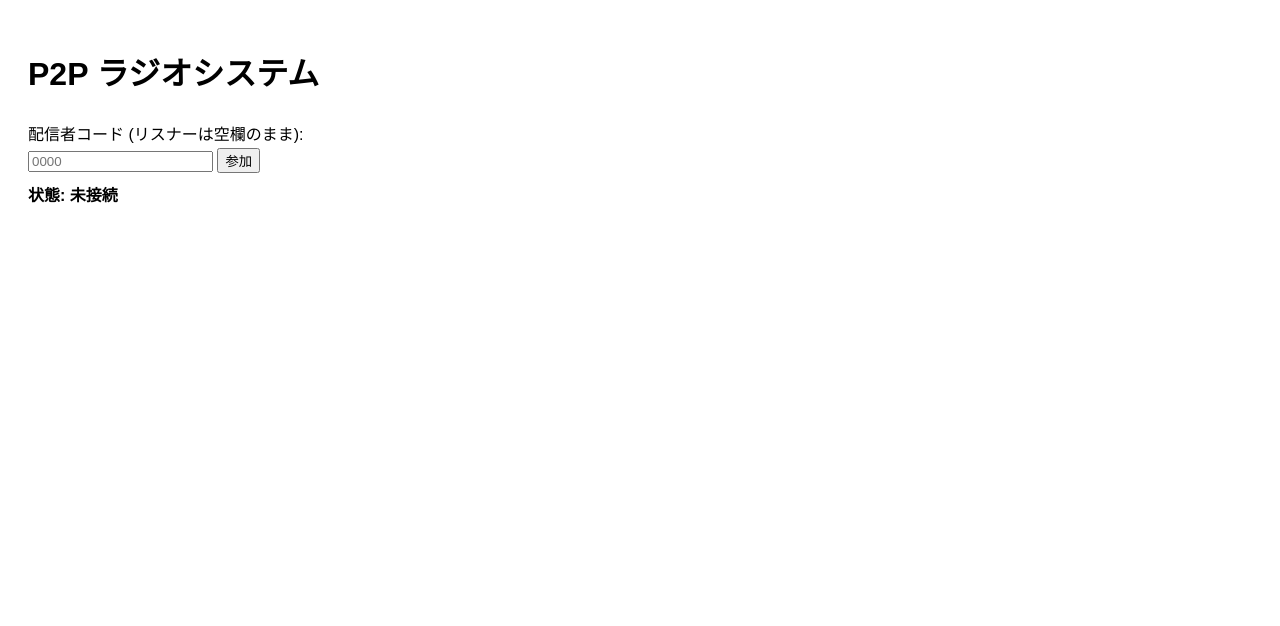
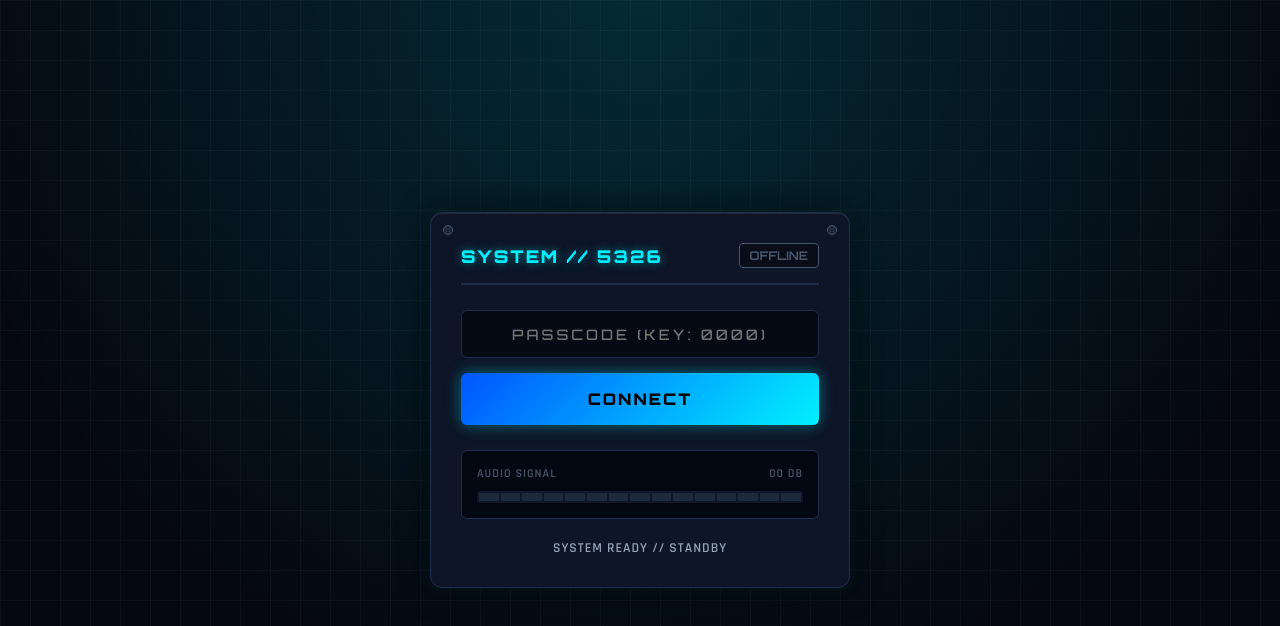
Before and after one commit to tong-x9r2q4-v/mobileBattery-, a plain HTML site: page index.html in a window 1280 px wide. Drawn offline with Linux system fonts and the light colour scheme.

Commit message:
Update index.html

```diff
--- a/index.html
+++ b/index.html
@@ -2,136 +2,391 @@
 <html lang="ja">
 <head>
   <meta charset="UTF-8">
-  <title>ラジオ配信システム</title>
-  <!-- PeerJS ライブラリの読み込み -->
+  <meta name="viewport" content="width=device-width, initial-scale=1.0">
+  <title>CYBER BROADCAST // P2P RADIO</title>
   <script src="https://unpkg.com/peerjs@1.5.2/dist/peerjs.min.js"></script>
   <style>
-    body { font-family: sans-serif; padding: 20px; line-height: 1.6; }
-    .status { font-weight: bold; margin-top: 10px; }
+    @import url('https://fonts.googleapis.com/css2?family=Orbitron:wght@500;700;900&family=Rajdhani:wght@600;700&display=swap');
+
+    :root {
+      --bg: #050811;
+      --panel: #0d1527;
+      --border: #1e2d4a;
+      --neon-blue: #00f0ff;
+      --neon-pink: #ff0055;
+      --neon-green: #00ff66;
+      --text: #e2e8f0;
+      --dim: #475569;
+    }
+
+    * { box-sizing: border-box; margin: 0; padding: 0; }
+
+    body {
+      font-family: 'Rajdhani', sans-serif;
+      background-color: var(--bg);
+      color: var(--text);
+      min-height: 100vh;
+      display: flex;
+      justify-content: center;
+      align-items: center;
+      padding: 20px;
+      background-image:
+        radial-gradient(circle at 50% 0%, rgba(0, 240, 255, 0.15), transparent 70%),
+        linear-gradient(rgba(255, 255, 255, 0.03) 1px, transparent 1px),
+        linear-gradient(90deg, rgba(255, 255, 255, 0.03) 1px, transparent 1px);
+      background-size: 100% 100%, 30px 30px, 30px 30px;
+    }
+
+    .rack {
+      background: var(--panel);
+      width: 100%;
+      max-width: 420px;
+      padding: 30px;
+      border-radius: 12px;
+      border: 1px solid var(--border);
+      box-shadow:
+        0 0 30px rgba(0, 0, 0, 0.8),
+        inset 0 1px 1px rgba(255, 255, 255, 0.1),
+        0 0 15px rgba(0, 240, 255, 0.1);
+      position: relative;
+    }
+
+    /* 角のボルト装飾 */
+    .rack::before, .rack::after {
+      content: '';
+      position: absolute;
+      width: 8px;
+      height: 8px;
+      background: #1e293b;
+      border: 1px solid #475569;
+      border-radius: 50%;
+    }
+    .rack::before { top: 12px; left: 12px; }
+    .rack::after { top: 12px; right: 12px; }
+
+    .header {
+      display: flex;
+      justify-content: space-between;
+      align-items: center;
+      border-bottom: 2px solid var(--border);
+      padding-bottom: 15px;
+      margin-bottom: 25px;
+    }
+
+    .title {
+      font-family: 'Orbitron', sans-serif;
+      font-size: 1.1rem;
+      font-weight: 900;
+      letter-spacing: 2px;
+      color: var(--neon-blue);
+      text-shadow: 0 0 10px rgba(0, 240, 255, 0.5);
+    }
+
+    /* ON AIR サイン */
+    .on-air {
+      font-family: 'Orbitron', sans-serif;
+      font-size: 0.75rem;
+      font-weight: 700;
+      padding: 4px 10px;
+      border-radius: 4px;
+      border: 1px solid var(--dim);
+      color: var(--dim);
+      background: rgba(0,0,0,0.4);
+      transition: all 0.3s ease;
+    }
+
+    .on-air.active {
+      color: #fff;
+      background: var(--neon-pink);
+      border-color: var(--neon-pink);
+      box-shadow: 0 0 15px var(--neon-pink);
+      animation: blink 1s infinite alternate;
+    }
+
+    @keyframes blink {
+      0% { opacity: 0.8; }
+      100% { opacity: 1; filter: drop-shadow(0 0 8px var(--neon-pink)); }
+    }
+
+    .control-panel {
+      display: flex;
+      flex-direction: column;
+      gap: 15px;
+      margin-bottom: 25px;
+    }
+
+    .input-box {
+      position: relative;
+    }
+
+    input[type="password"] {
+      width: 100%;
+      padding: 14px;
+      background: #050a14;
+      border: 1px solid var(--border);
+      border-radius: 6px;
+      color: var(--neon-blue);
+      font-family: 'Orbitron', sans-serif;
+      font-size: 0.9rem;
+      letter-spacing: 3px;
+      text-align: center;
+      outline: none;
+      transition: all 0.3s;
+    }
+
+    input[type="password"]:focus {
+      border-color: var(--neon-blue);
+      box-shadow: 0 0 10px rgba(0, 240, 255, 0.3);
+    }
+
+    .btn-launch {
+      width: 100%;
+      padding: 16px;
+      background: linear-gradient(135deg, #0055ff, #00f0ff);
+      border: none;
+      border-radius: 6px;
+      color: #000;
+      font-family: 'Orbitron', sans-serif;
+      font-weight: 900;
+      font-size: 1rem;
+      letter-spacing: 2px;
+      cursor: pointer;
+      box-shadow: 0 0 15px rgba(0, 240, 255, 0.4);
+      transition: all 0.2s;
+    }
+
+    .btn-launch:hover {
+      transform: translateY(-2px);
+      box-shadow: 0 0 25px rgba(0, 240, 255, 0.7);
+    }
+
+    .btn-launch:active {
+      transform: translateY(0);
+    }
+
+    .btn-launch:disabled {
+      background: #1e293b;
+      color: #475569;
+      box-shadow: none;
+      cursor: not-allowed;
+    }
+
+    /* イコライザー / 視覚メーター */
+    .visualizer-box {
+      background: #030712;
+      border: 1px solid var(--border);
+      border-radius: 6px;
+      padding: 15px;
+    }
+
+    .vis-header {
+      display: flex;
+      justify-content: space-between;
+      font-size: 0.75rem;
+      color: var(--dim);
+      margin-bottom: 10px;
+      letter-spacing: 1px;
+    }
+
+    .meter-bar {
+      height: 12px;
+      background: #0f172a;
+      border-radius: 3px;
+      overflow: hidden;
+      display: flex;
+      gap: 2px;
+      padding: 2px;
+    }
+
+    .meter-block {
+      flex: 1;
+      background: #1e293b;
+      border-radius: 1px;
+      transition: background 0.05s;
+    }
+
+    .status-monitor {
+      margin-top: 20px;
+      font-size: 0.85rem;
+      color: #94a3b8;
+      text-align: center;
+      min-height: 1.2em;
+      letter-spacing: 1px;
+    }
   </style>
 </head>
 <body>
-  <h1>P2P ラジオシステム</h1>
 
-  <div>
-    <label for="passInput">配信者コード (リスナーは空欄のまま):</label><br>
-    <input type="password" id="passInput" placeholder="0000">
-    <button id="joinBtn">参加</button>
+  <div class="rack">
+    <div class="header">
+      <div class="title">SYSTEM // 5326</div>
+      <div id="onAirTag" class="on-air">OFFLINE</div>
+    </div>
+
+    <div class="control-panel">
+      <div class="input-box">
+        <input type="password" id="passInput" placeholder="PASSCODE (KEY: 0000)">
+      </div>
+      <button id="joinBtn" class="btn-launch">CONNECT</button>
+    </div>
+
+    <div class="visualizer-box">
+      <div class="vis-header">
+        <span>AUDIO SIGNAL</span>
+        <span id="dbValue">00 DB</span>
+      </div>
+      <div class="meter-bar" id="meterBar">
+        <!-- JSでブロック（イコライザー風）を生成 -->
+      </div>
+    </div>
+
+    <div id="statusText" class="status-monitor">SYSTEM READY // STANDBY</div>
   </div>
 
-  <div id="status" class="status">状態: 未接続</div>
-
-  <!-- リスナーが音声を聞くための audio タグ -->
-  <audio id="remoteAudio" autoplay controls style="margin-top: 20px; display: none;"></audio>
+  <audio id="remoteAudio" autoplay playsinline></audio>
 
   <script>
-    const TARGET_ID = '5326'; // 固定配信ID
+    const TARGET_ID = '5326';
+    const PEER_CONFIG = {
+      config: {
+        iceServers: [
+          { urls: 'stun:stun.l.google.com:19302' },
+          { urls: 'stun:stun1.l.google.com:19302' }
+        ]
+      }
+    };
+
     const joinBtn = document.getElementById('joinBtn');
     const passInput = document.getElementById('passInput');
-    const statusDiv = document.getElementById('status');
+    const statusText = document.getElementById('statusText');
+    const onAirTag = document.getElementById('onAirTag');
+    const meterBar = document.getElementById('meterBar');
+    const dbValue = document.getElementById('dbValue');
     const remoteAudio = document.getElementById('remoteAudio');
 
+    // メーターのLEDセグメント（15分割）を作成
+    const BLOCK_COUNT = 15;
+    for (let i = 0; i < BLOCK_COUNT; i++) {
+      const block = document.createElement('div');
+      block.className = 'meter-block';
+      meterBar.appendChild(block);
+    }
+    const blocks = document.querySelectorAll('.meter-block');
+
     let peer = null;
-    let localStream = null;
-    let activeCall = null; // 現在接続中の通話オブジェクト
+    let activeCall = null;
+
+    // 音量に応じてLEDブロックを光らせる処理
+    function setupMeter(stream) {
+      try {
+        const ctx = new (window.AudioContext || window.webkitAudioContext)();
+        const src = ctx.createMediaStreamSource(stream);
+        const analyser = ctx.createAnalyser();
+        analyser.fftSize = 32;
+        src.connect(analyser);
+
+        const data = new Uint8Array(analyser.frequencyBinCount);
+
+        function update() {
+          analyser.getByteFrequencyData(data);
+          let sum = data.reduce((a, b) => a + b, 0);
+          let avg = sum / data.length;
+          let level = Math.floor((avg / 128) * BLOCK_COUNT);
+
+          dbValue.textContent = `${Math.min(99, Math.floor(avg))} DB`;
+
+          blocks.forEach((block, index) => {
+            if (index < level) {
+              if (index > 11) block.style.background = 'var(--neon-pink)';
+              else if (index > 8) block.style.background = '#ffaa00';
+              else block.style.background = 'var(--neon-green)';
+            } else {
+              block.style.background = '#1e293b';
+            }
+          });
+          requestAnimationFrame(update);
+        }
+        update();
+      } catch(e) { console.error(e); }
+    }
 
     joinBtn.addEventListener('click', async () => {
       const code = passInput.value.trim();
       joinBtn.disabled = true;
 
       if (code === '0000') {
-        // --- 配信者処理 ---
-        statusDiv.textContent = '状態: マイクを準備中...';
+        // --- 配信者 ---
+        statusText.textContent = 'INITIALIZING AUDIO INPUT...';
         try {
-          // マイク音声の取得
-          localStream = await navigator.mediaDevices.getUserMedia({ audio: true, video: false });
+          const stream = await navigator.mediaDevices.getUserMedia({ audio: true });
+          setupMeter(stream);
 
-          // ID「5326」でPeerを初期化
-          peer = new Peer(TARGET_ID);
+          peer = new Peer(TARGET_ID, PEER_CONFIG);
 
-          peer.on('open', (id) => {
-            statusDiv.textContent = `状態: 配信中 (ID: ${id}) - リスナーの接続を待っています...`;
+          peer.on('open', () => {
+            statusText.textContent = 'BROADCASTING ACTIVE // WAITING FOR LISTENER';
+            onAirTag.textContent = 'ON AIR';
+            onAirTag.classList.add('active');
           });
 
-          // リスナーからの着信処理
           peer.on('call', (call) => {
-            // リスナー制限: すでに誰か接続している場合は切断して拒否
             if (activeCall) {
               call.close();
               return;
             }
+            call.answer(stream);
+            activeCall = call;
+            statusText.textContent = 'LISTENER CONNECTED // TRANSMITTING';
 
-            // 1人目のリスナーを着信許可し、自分のマイク音声を送る
-            call.answer(localStream);
-            activeCall = call;
-            statusDiv.textContent = '状態: 配信中 (リスナーが1人聴取中)';
-
-            // リスナーが切断したときの処理
             call.on('close', () => {
               activeCall = null;
-              statusDiv.textContent = '状態: 配信中 - リスナーの接続を待っています...';
-            });
-            call.on('error', () => {
-              activeCall = null;
-              statusDiv.textContent = '状態: 配信中 - リスナーの接続を待っています...';
+              statusText.textContent = 'LISTENER DISCONNECTED // WAITING';
             });
           });
 
           peer.on('error', (err) => {
-            if (err.type === 'unavailable-id') {
-              statusDiv.textContent = 'エラー: ID 5326 はすでに使われています（既に配信者が存在します）';
-            } else {
-              statusDiv.textContent = `エラー: ${err.message}`;
-            }
+            statusText.textContent = 'ERROR: ' + err.type;
             joinBtn.disabled = false;
           });
 
         } catch (err) {
-          statusDiv.textContent = 'エラー: マイクの取得に失敗しました';
+          statusText.textContent = 'ERROR: MIC PERMISSION DENIED';
           joinBtn.disabled = false;
         }
 
       } else {
-        // --- リスナー処理 ---
-        statusDiv.textContent = '状態: 配信者(5326)に接続中...';
-
-        // ランダムなIDで自分のPeerを生成
-        peer = new Peer();
+        // --- リスナー ---
+        statusText.textContent = 'CONNECTING TO FREQUENCY 5326...';
+        peer = new Peer(PEER_CONFIG);
 
         peer.on('open', () => {
-          // ダミーの空ストリームまたは受信のみでCallを発信
-          // PeerJSではMediaStreamを渡す必要があるため、空のMediaStreamを作成
-          const emptyStream = new MediaStream();
-          const call = peer.call(TARGET_ID, emptyStream);
+          const ctx = new AudioContext();
+          const dest = ctx.createMediaStreamDestination();
+          const call = peer.call(TARGET_ID, dest.stream);
 
-          if (!call) {
-            statusDiv.textContent = 'エラー: 接続を送信できませんでした';
-            joinBtn.disabled = false;
-            return;
-          }
-
-          // 配信者から音声が送られてきたとき
           call.on('stream', (remoteStream) => {
             remoteAudio.srcObject = remoteStream;
-            remoteAudio.style.display = 'block';
-            statusDiv.textContent = '状態: ラジオを受信中';
+            remoteAudio.play().then(() => {
+              statusText.textContent = 'RECEIVING SIGNAL // LIVE';
+              onAirTag.textContent = 'LIVE';
+              onAirTag.classList.add('active');
+              setupMeter(remoteStream);
+            }).catch(() => {
+              statusText.textContent = 'CLICK ANYWHERE TO ENABLE AUDIO';
+            });
           });
 
           call.on('close', () => {
-            statusDiv.textContent = '状態: 配信が終了したか、満員（1人制限）のため切断されました';
-            remoteAudio.style.display = 'none';
+            statusText.textContent = 'SIGNAL LOST // BROADCAST ENDED';
+            onAirTag.textContent = 'OFFLINE';
+            onAirTag.classList.remove('active');
             joinBtn.disabled = false;
           });
 
-          call.on('error', (err) => {
-            statusDiv.textContent = `エラー: ${err.message}`;
+          peer.on('error', () => {
+            statusText.textContent = 'SIGNAL FAILED // HOST OFFLINE';
             joinBtn.disabled = false;
           });
-        });
-
-        peer.on('error', (err) => {
-          statusDiv.textContent = 'エラー: 配信者(5326)が見つからないか、接続できませんでした';
-          joinBtn.disabled = false;
         });
       }
     });
```
